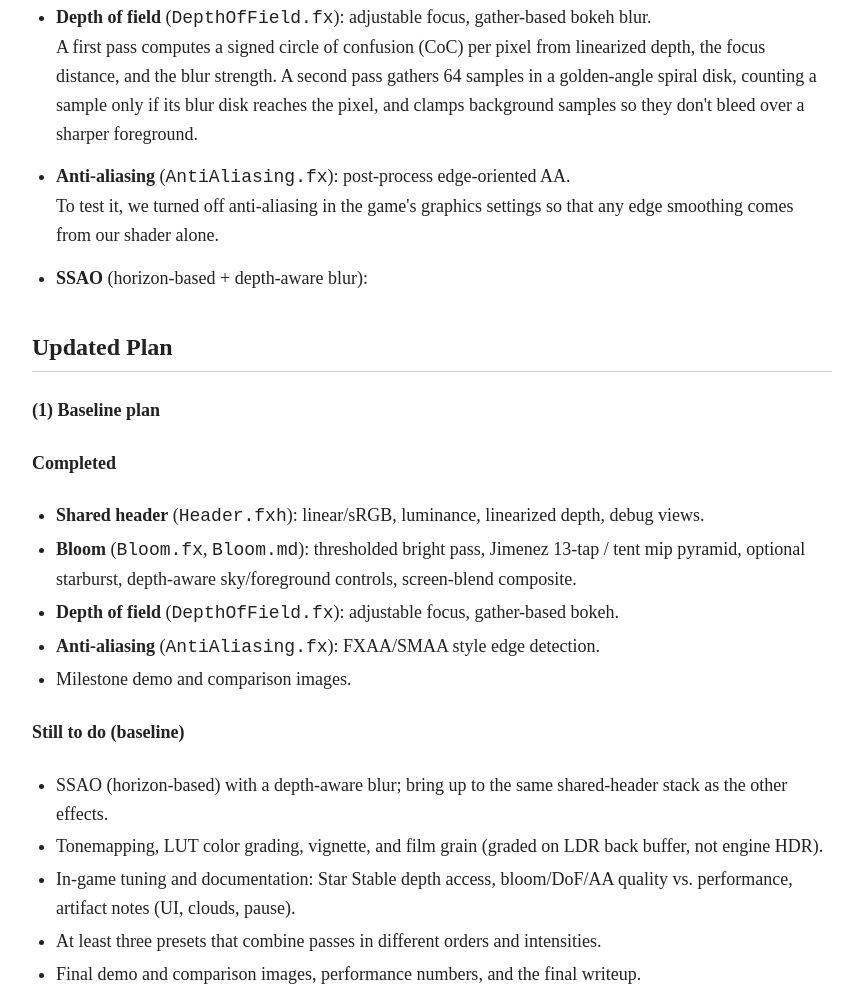
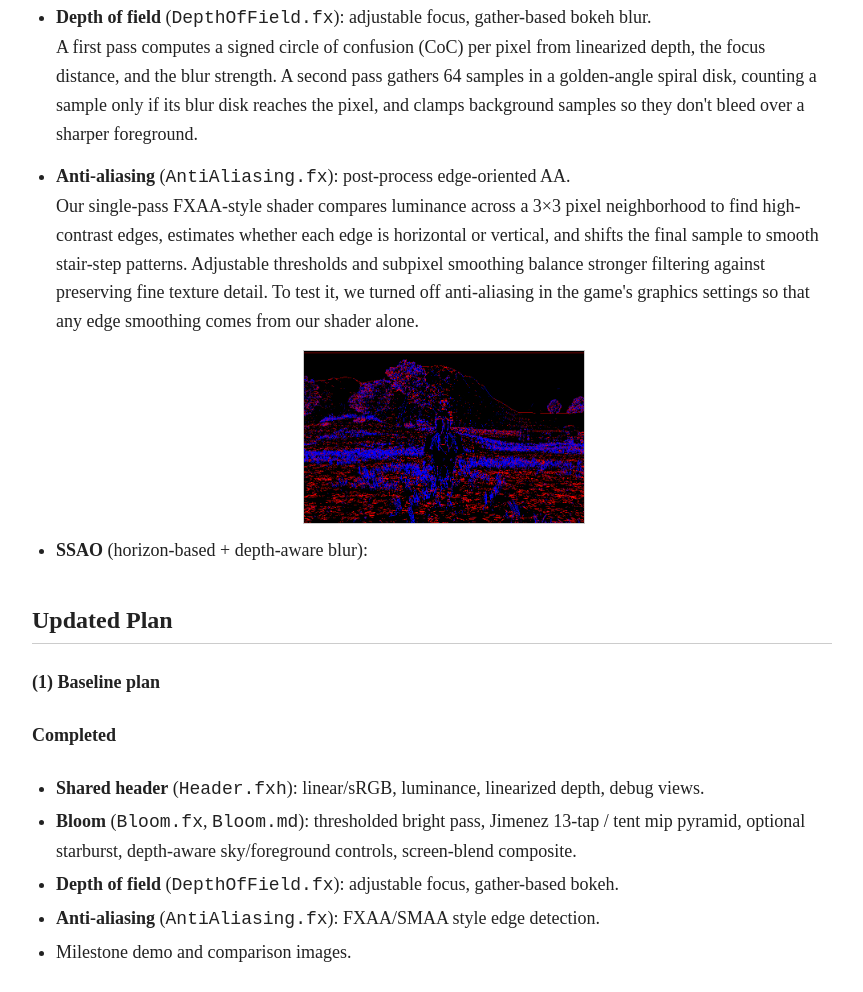
Before and after one commit to paxin1/cs184-final-project, a plain HTML site: page milestone/index.html in a window 1280 px wide. Shown: the part 2352-3344 px from the top of the page, without its empty margins (208-1071 px from the left). Drawn offline with Linux system fonts and the light colour scheme.

Commit message:
added antialiasing implementation description

```diff
--- a/css/style.css
+++ b/css/style.css
@@ -119,6 +119,23 @@ figure.compare {
   image-rendering: pixelated;
 }
 
+.implementation-preview {
+  width: 100%;
+  max-width: 280px;
+  aspect-ratio: 697 / 428;
+  overflow: hidden;
+  margin: 8px auto 12px;
+  border: 1px solid #ccc;
+}
+
+.implementation-preview img {
+  display: block;
+  width: 100%;
+  height: 100%;
+  object-fit: cover;
+  object-position: center;
+}
+
 figcaption {
   font-size: 16px;
   color: #444;
--- a/milestone/index.html
+++ b/milestone/index.html
@@ -106,7 +106,14 @@
           </li>
           <li>
             <strong>Anti-aliasing</strong> (<code>AntiAliasing.fx</code>): post-process edge-oriented AA.
-            <p>To test it, we turned off anti-aliasing in the game's graphics settings so that any edge smoothing comes from our shader alone.</p>
+            <p>Our single-pass FXAA-style shader compares luminance across a 3×3 pixel neighborhood to find high-contrast edges,
+            estimates whether each edge is horizontal or vertical, and shifts the final sample to smooth stair-step patterns.
+            Adjustable thresholds and subpixel smoothing balance stronger filtering against preserving fine texture detail.
+            To test it, we turned off anti-aliasing in the game's graphics settings so that any edge smoothing comes from our shader alone.</p>
+            <div class="implementation-preview">
+              <img src="../assets/milestone/web/aa-edge-detection.png"
+                alt="Anti-aliasing debug view with horizontal edges in red and vertical edges in blue" loading="lazy" />
+            </div>
           </li>
           <li>
             <strong>SSAO</strong> (horizon-based + depth-aware blur):
```
Also changed, not shown: assets/milestone/web/aa-edge-detection.png (added).
